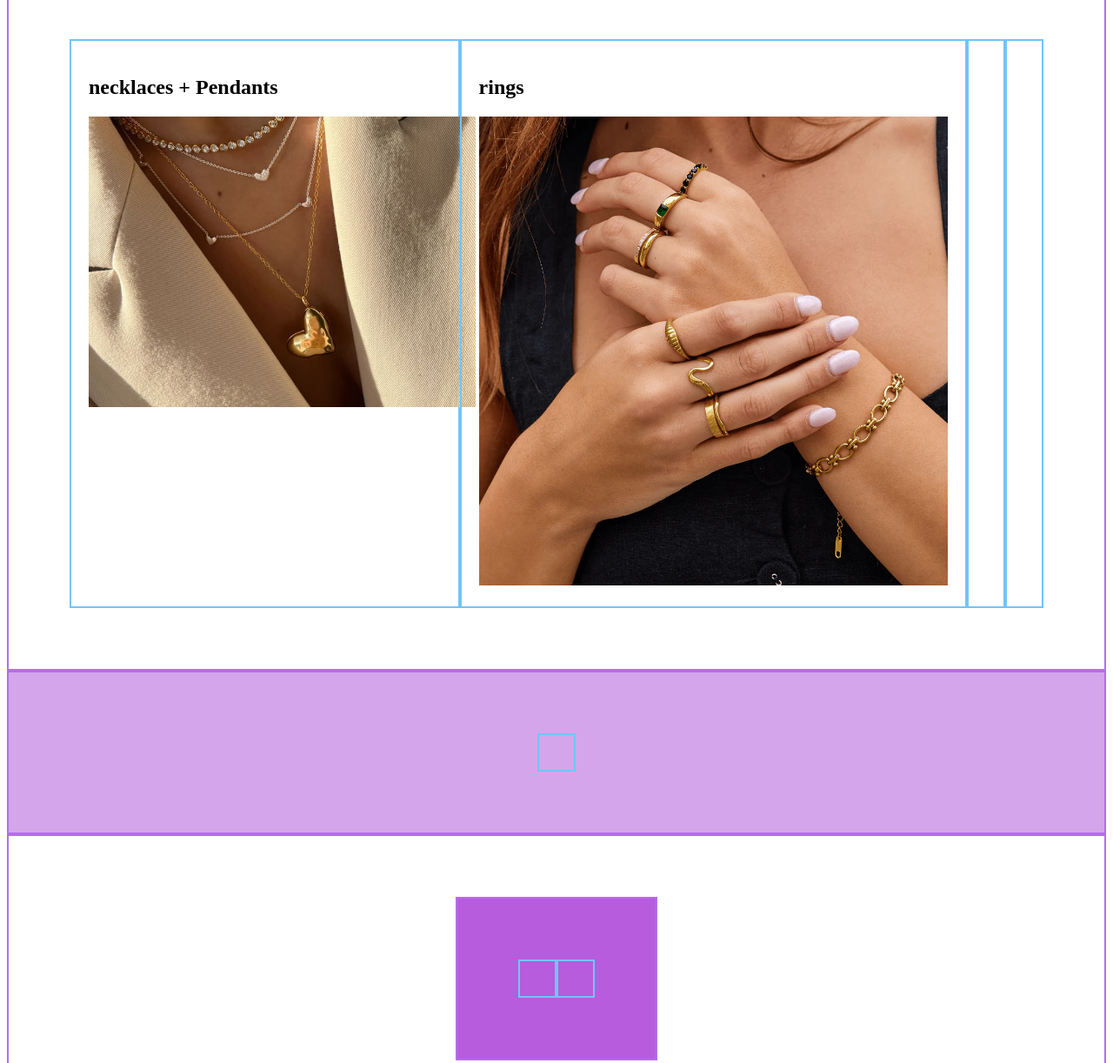
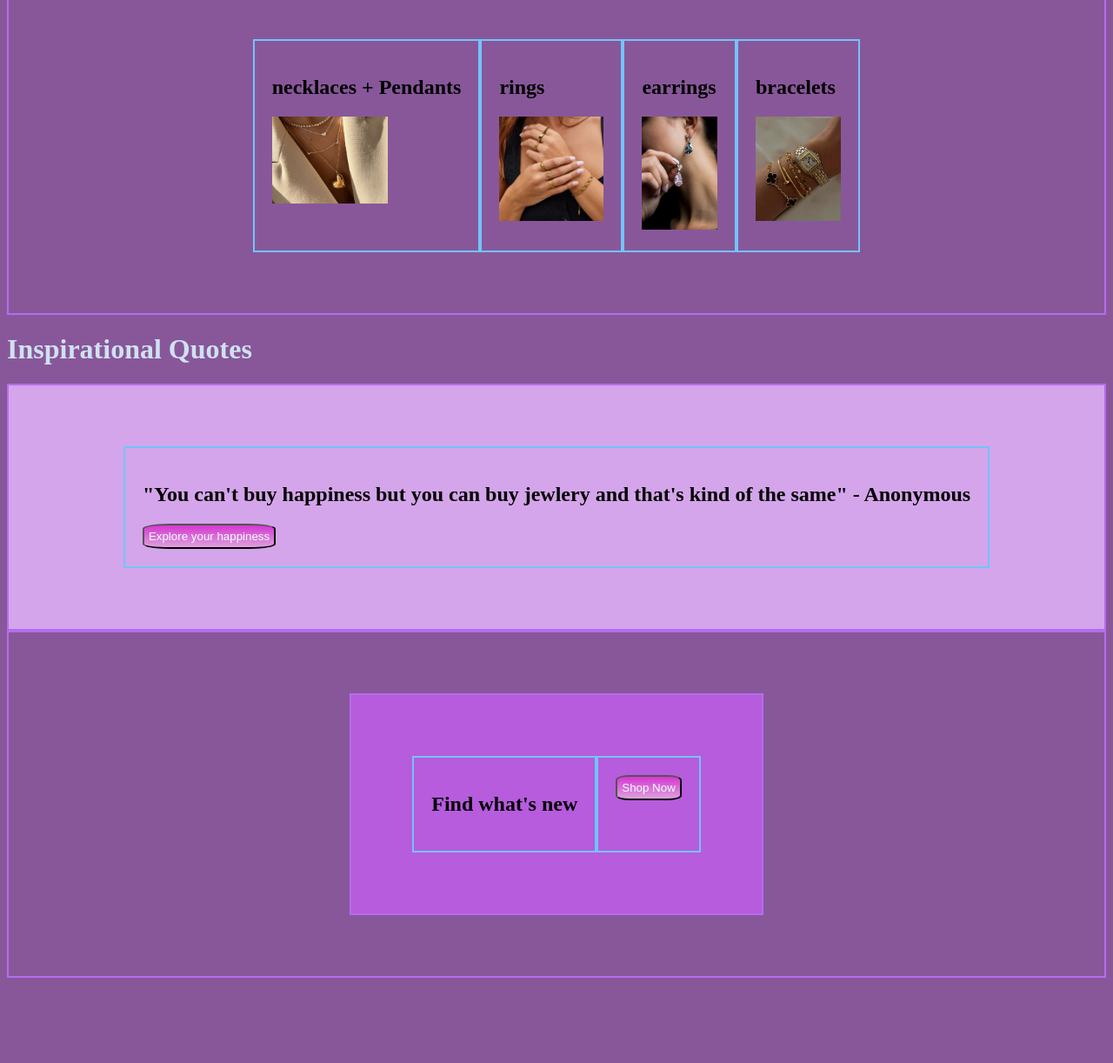
Before and after one commit to lilia2029/CS1-Unit2-Activity1, a plain HTML site: page index.html in a window 1280 px wide. Shown: the part 1420-2642 px from the top of the page at 87% size. After the commit the page ends 2552 px from the top, so only its background shows below. Drawn offline with Linux system fonts and the light colour scheme.

Commit message:
finished html + added to css

```diff
--- a/index.html
+++ b/index.html
@@ -25,26 +25,39 @@
 
     <div class="item">
       <h2>necklaces + Pendants</h2>
-      <img src="necklaces.jpeg", width="110%">
+      <img src="necklaces.jpeg" height="100px">
     </div>
     <div class="item">
       <h2>rings</h2></rings>
-      <img src="rings.webp" width="100%">
+      <img src="rings.webp" height="120px">
     </div>
     <div class="item">
-
+    <h2>earrings</h2>
+    <img src="earrings.avif" height="130px">
     </div>
-    <div class="item"></div>
+    <div class="item">
+      <h2>bracelets</h2>
+      <img src="bracelets.jpg" height="120px">
+    </div>
   </div>
-
+<h1>Inspirational Quotes</h1>
   <div class="flexbox" id="box3">
-    <div class="item"></div>
+    <div class="item">
+      <h2>"You can't buy happiness but you can buy jewlery and that's kind of the same"
+        - Anonymous
+      </h2>
+      <button>Explore your happiness</button>
+    </div>
   </div>
 
 <div class="flexbox" id="box4">
     <div class="flexbox" id="innerbox4">
-    <div class="item"></div>
-    <div class="item"></div>
+    <div class="item">
+      <h2>Find what's new</h2>
+    </div>
+    <div class="item">
+    <button>Shop Now</button>
+    </div>
   </div>
 
   </div>
--- a/style.css
+++ b/style.css
@@ -1,3 +1,7 @@
+
+body{
+    background: rgb(136, 87, 154);
+}
 .flexbox{
     display: flex;
     border: 2px solid rgb(181, 108, 238);
@@ -11,7 +15,7 @@
 }
 #box1{
    justify-content: space-evenly;
-   background: rgb(109, 2, 155);
+   background: rgb(93, 7, 133);
 }
 #box2, #box3, #box4{
     justify-content:center;
@@ -26,3 +30,26 @@
     justify-content: space-around;
     background: rgb(182, 92, 221);
 }
+h1{
+    color:rgb(208, 225, 240);
+}
+p{
+    color:azure;
+}
+button{
+    padding: 5px;
+    background: linear-gradient(rgb(214, 55, 209), plum);
+    border-radius: 20%;
+    border: 2 solid purple;
+    color:azure;
+}
+button:hover{
+    padding: 5px;
+    background: linear-gradient(rgb(215, 30, 209), rgb(160, 221, 209));
+    border-radius: 20%;
+    border: 2 solid purple;
+    color:azure;
+img{
+    border: 5px dotted rgb(255, 255, 186);
+    border-radius: 20%;
+}
```
Also changed, not shown: bracelets.jpg (added), earrings.avif (added).
